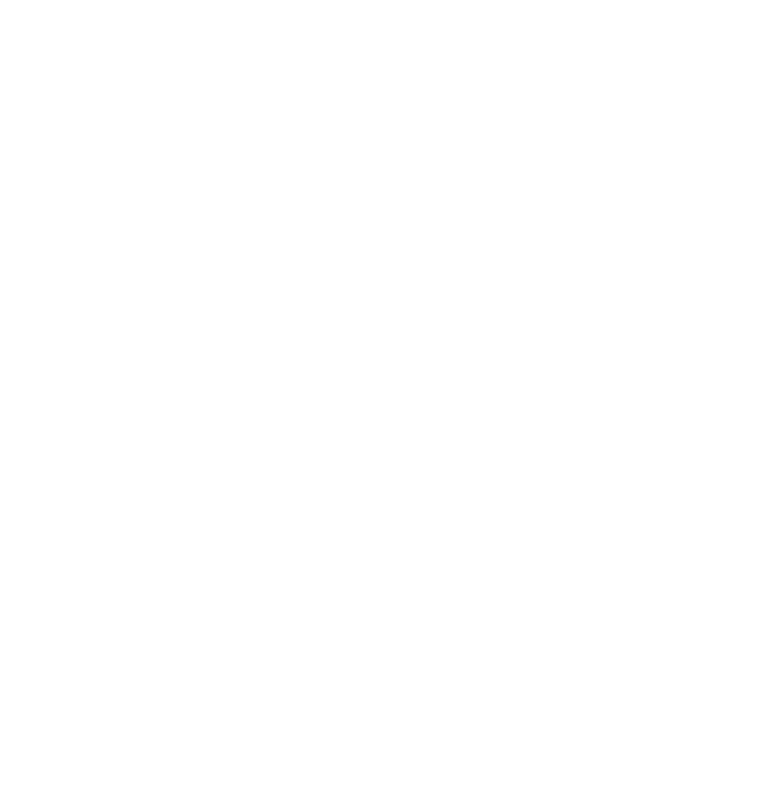
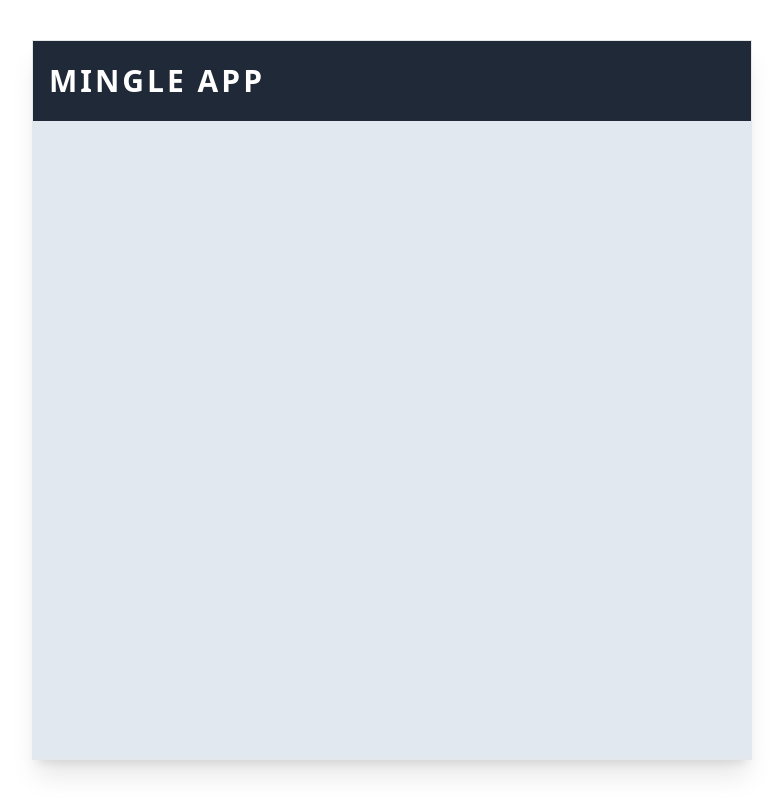
Before and after one commit to emmacodec/azzubest, a React (Create React App) app: page / in a window 1280 px wide. Shown: the whole page, without its empty margins (248-1031 px from the left). Built offline with nearby package versions, Linux system fonts and the light colour scheme.

Commit message:
my first component and some inline styling

```diff
--- a/public/index.html
+++ b/public/index.html
@@ -24,7 +24,7 @@
       work correctly both with client-side routing and a non-root public URL.
       Learn how to configure a non-root public URL by running `npm run build`.
     -->
-    <title>React App</title>
+    <title>Chat App</title>
   </head>
   <body>
     <noscript>You need to enable JavaScript to run this app.</noscript>
--- a/src/App.js
+++ b/src/App.js
@@ -1,9 +1,21 @@
 import React from "react";
+import Navbar from "./Components/Navbar";
+
+
+const styles = {
+  container: `max-w-[720px] mx-auto text-center`,
+  section: `flex flex-col h-[90vh] bg-slate-200 mt-10 shadow-xl border relative`,
+}
 
 function App() {
   return (
-    <div>
+    <div className={styles.container}>
+    <section className={styles.section}>
 
+      {/*Navbar component*/}
+      <Navbar />
+      {/*chat component*/}
+    </section>
     </div>
   );
 }
--- /dev/null
+++ b/src/Components/Navbar.jsx
@@ -0,0 +1,17 @@
+import React from 'react';
+
+
+const style = {
+    navbar: `bg-gray-800 h-20 flex justify-between items-center p-4`,
+    heading: `text-white text-3xl font-bold uppercase tracking-widest`,
+}
+
+const Navbar = () => {
+  return (
+    <div className={style.navbar}>
+      <h1 className={style.heading}>Mingle App</h1>
+    </div>
+  )
+}
+
+export default Navbar;
--- a/tailwind.config.js
+++ b/tailwind.config.js
@@ -1,6 +1,6 @@
 /** @type {import('tailwindcss').Config} */
 module.exports = {
-  content: ['/.src/**/*.{js,jsx,ts,tsx'],
+  content: ['./src/**/*.{js,jsx,ts,tsx}'],
   theme: {
     extend: {},
   },
```
Also changed, not shown: 1 other file (tests, documents, lock files or other folders).
